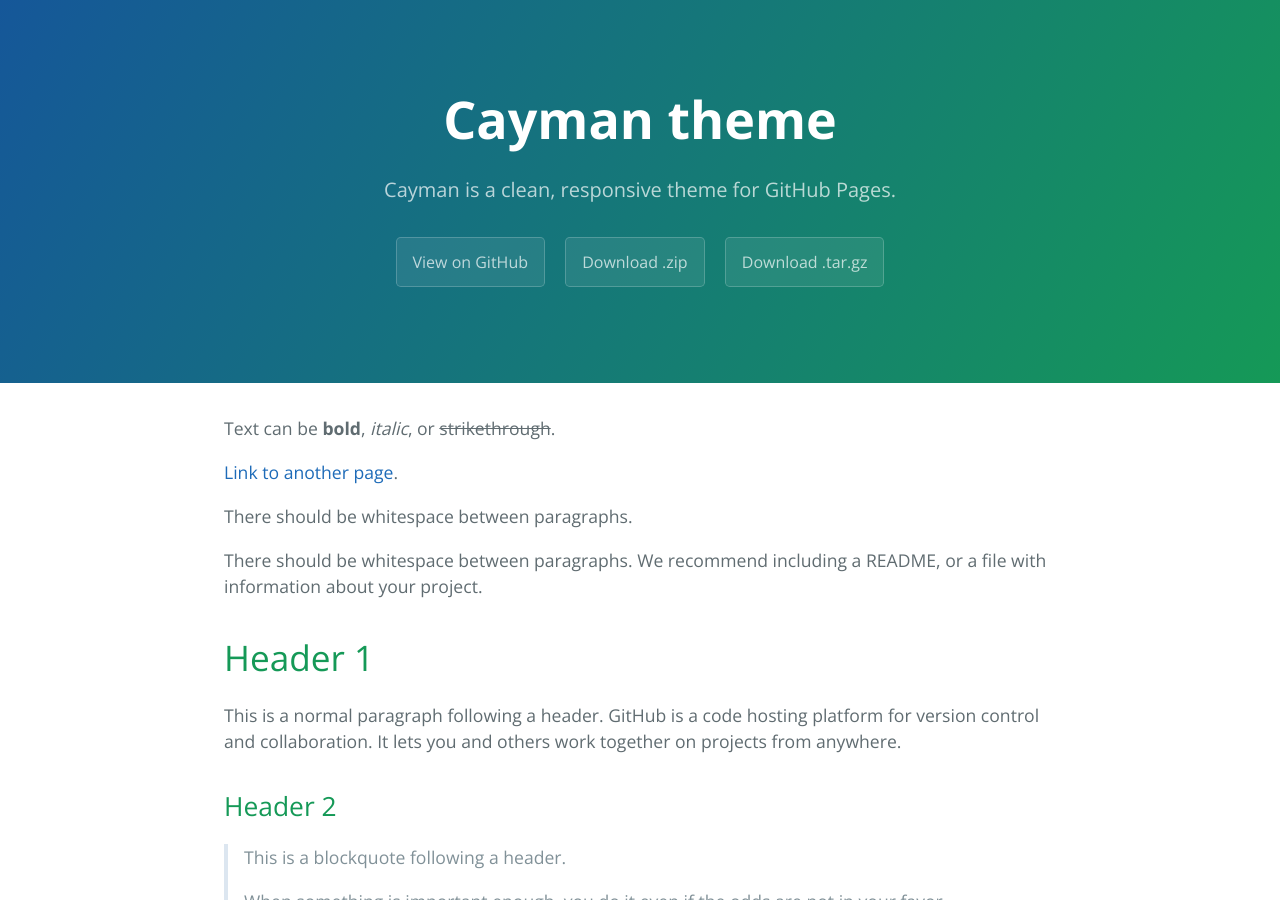
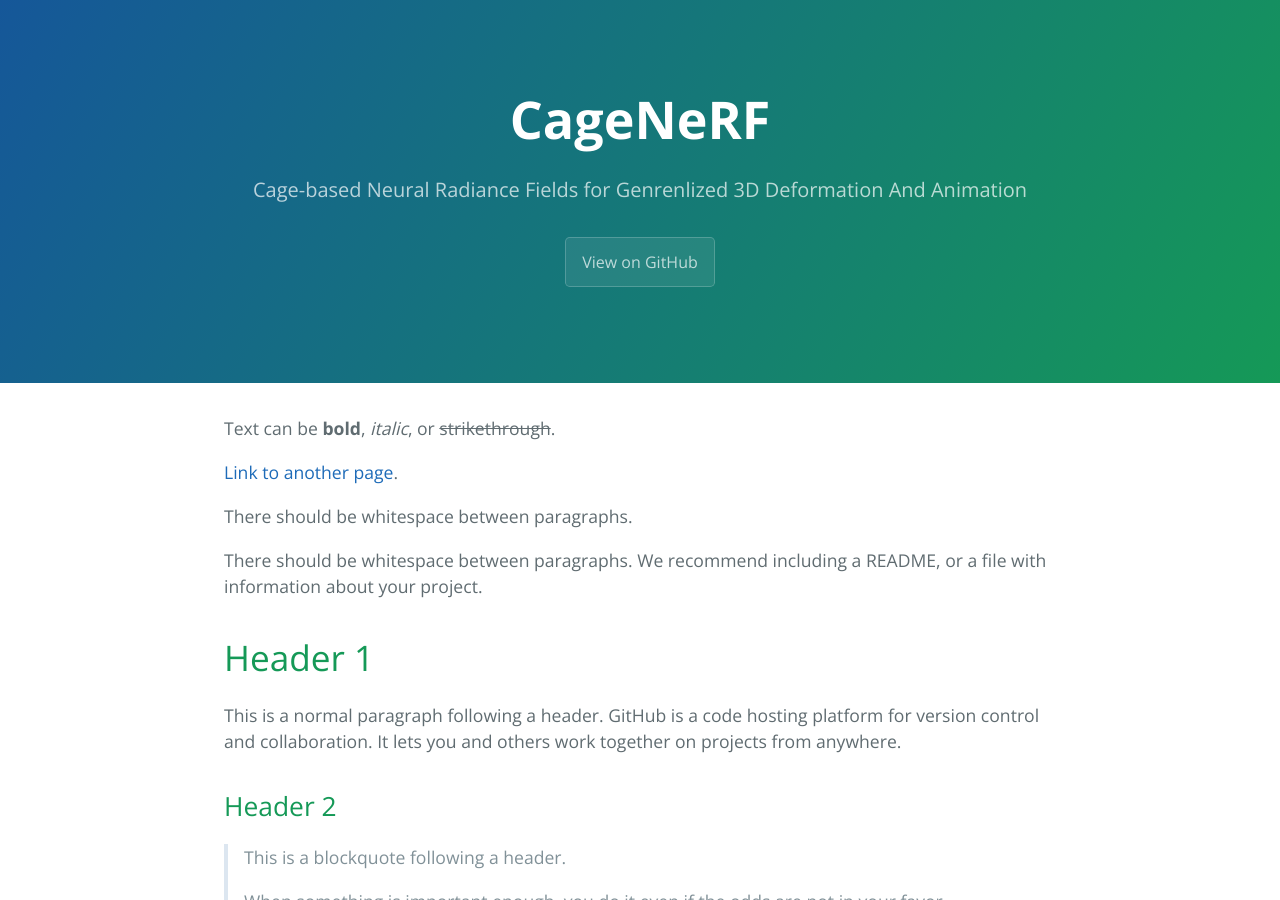
Before and after one commit to PengYicong/CageNeRF, a Jekyll site: the page built from index.md, in a window 1280 px wide and 900 px high. Built offline with Jekyll 4.4.1, drawn with Linux system fonts in a browser that asks for light colours.

Commit message:
modified git ignore and config

```diff
--- a/_config.yml
+++ b/_config.yml
@@ -1,5 +1,5 @@
-title: Cayman theme
-description: Cayman is a clean, responsive theme for GitHub Pages.
-show_downloads: true
+title: CageNeRF
+description: Cage-based Neural Radiance Fields for Genrenlized 3D Deformation And Animation
+show_downloads: false
 google_analytics:
 theme: jekyll-theme-cayman
```
Also changed, not shown: 1 other file.
